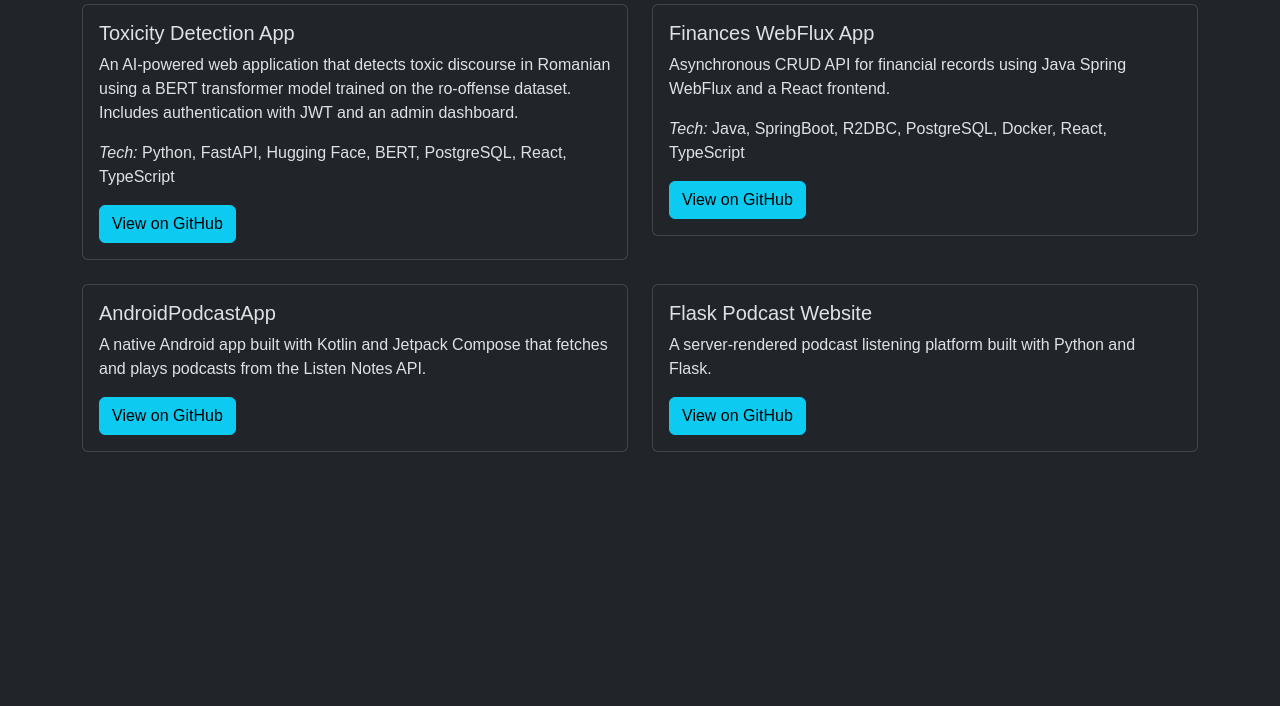
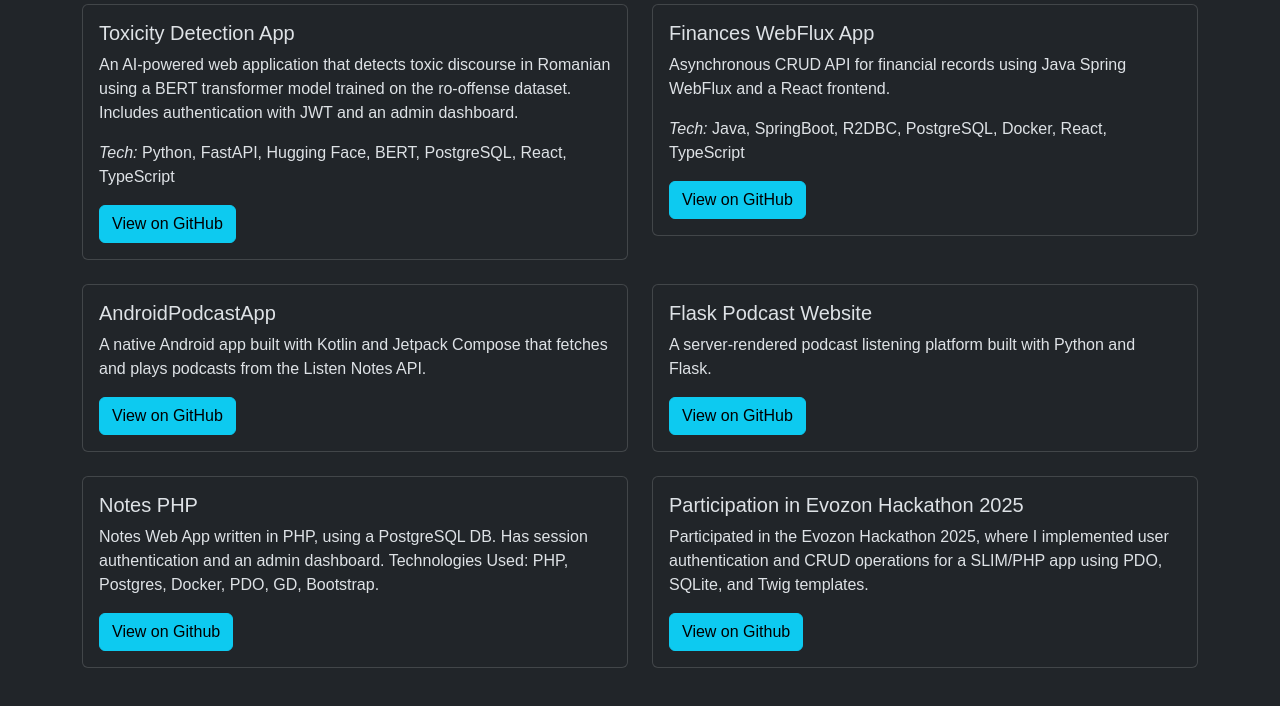
Before and after one commit to eduard-negescu/personal-page, a plain HTML site: page index.html in a window 1280 px wide. Shown: the part 463-1169 px from the top of the page. Before the commit the page ends 1011 px from the top, so only its background shows below. Drawn offline with nearby package versions, Linux system fonts and the light colour scheme.

Commit message:
added projects

```diff
--- a/index.html
+++ b/index.html
@@ -101,6 +101,31 @@
                         </div>
                     </div>
                 </div>
+                <!-- Project 5 -->
+                <div class="col">
+                    <div class="card">
+                        <div class="card-body">
+                            <h5 class="card-title">Notes PHP</h5>
+                            <p class="card-text">
+                                Notes Web App written in PHP, using a PostgreSQL DB. Has session authentication and an admin dashboard.
+                                Technologies Used: PHP, Postgres, Docker, PDO, GD, Bootstrap.
+                            </p>
+                            <a href="https://github.com/eduard-negescu/notes" class="btn btn-info">View on Github</a>
+                        </div>
+                    </div>
+                </div>
+                <!-- Project 6 -->
+                <div class="col">
+                    <div class="card">
+                        <div class="card-body">
+                            <h5 class="card-title">Participation in Evozon Hackathon 2025</h5>
+                            <p class="card-text">
+                                Participated in the Evozon Hackathon 2025, where I implemented user authentication and CRUD operations for a SLIM/PHP app using PDO, SQLite, and Twig templates.
+                            </p>
+                            <a href="https://github.com/eduard-negescu/hackathon-2025" class="btn btn-info">View on Github</a>
+                        </div>
+                    </div>
+                </div>
             </div>
         </section>
         <div class="container mt-5 pb-5"></div>
```
